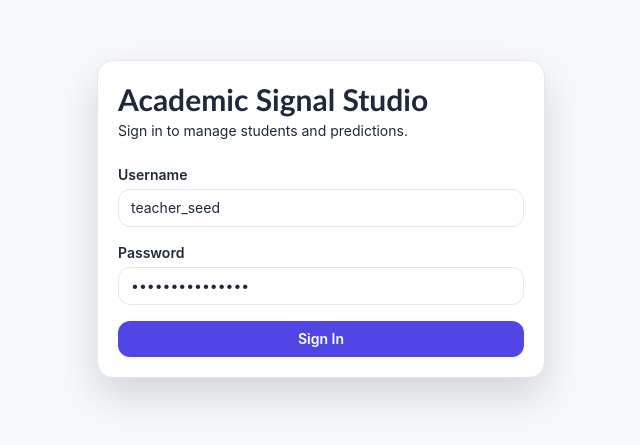
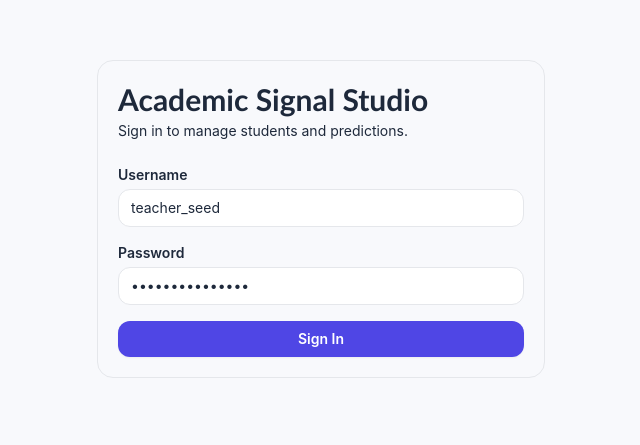
Before and after one commit to AldrianLoberiano/acad_perf_pre_sys, a Next.js app in the folder frontend/: page /login in a window 1280 px wide. Shown: the part 181-626 px from the top of the page, without its empty margins (319-959 px from the left). Built offline with nearby package versions, Linux system fonts and the light colour scheme; no server answers.

Commit message:
Update card.tsx

```diff
--- a/frontend/components/ui/card.tsx
+++ b/frontend/components/ui/card.tsx
@@ -2,5 +2,14 @@ import { ReactNode } from "react";
 import clsx from "clsx";
 
 export function Card({ children, className }: { children: ReactNode; className?: string }) {
-  return <div className={clsx("rounded-2xl bg-white p-5 shadow-glow", className)}>{children}</div>;
+  return (
+    <div
+      className={clsx(
+        "rounded-2xl bg-surface border border-border p-5 shadow-card transition-shadow duration-200 hover:shadow-card-hover",
+        className
+      )}
+    >
+      {children}
+    </div>
+  );
 }
```
